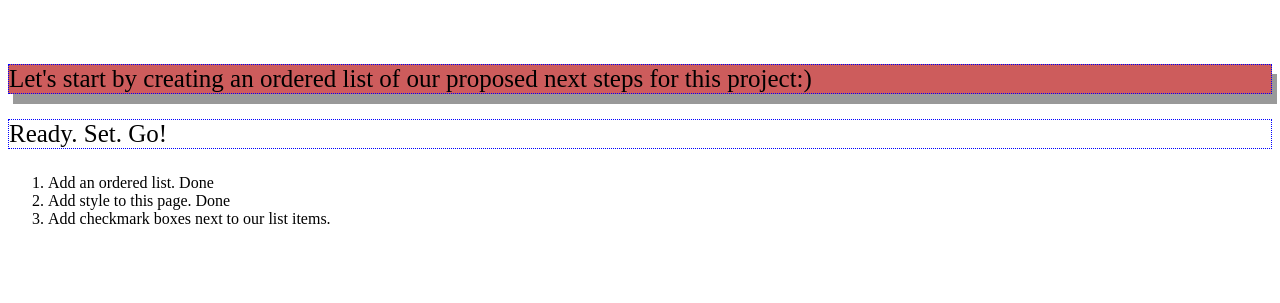
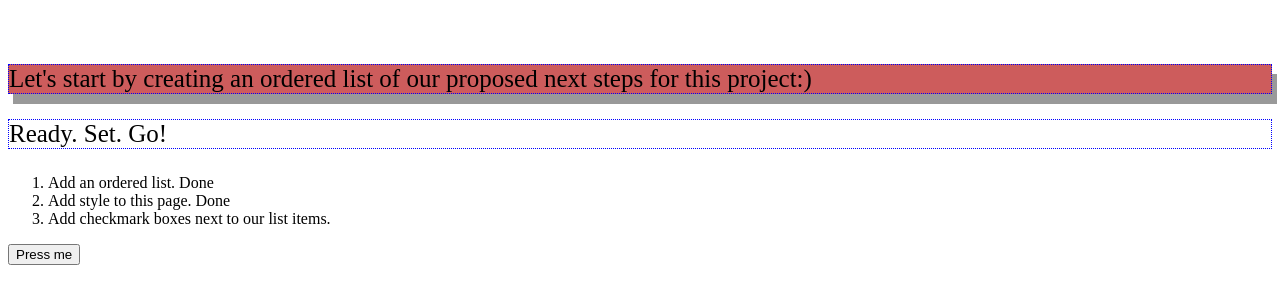
Before and after one commit to caseytroop/troopbros_test_html, a plain HTML site: page index.html in a window 1280 px wide. Shown: the part 241-544 px from the top of the page. Drawn offline with Linux system fonts and the light colour scheme.

Commit message:
Important architectural additions

```diff
--- a/index.html
+++ b/index.html
@@ -6,6 +6,12 @@
     <title>Troop Brothers HTML</title>
     <link rel="stylesheet" href="./styles/style.css">
     <!-- <link rel="icon" href="./favicon.ico" type="image/x-icon"> -->
+    <script>
+      function playMusic(){
+        var music = new Audio('forCasey.m4a');
+        music.play();
+      }
+    </script>
   </head>
   <body>
     <main>
@@ -18,6 +24,7 @@
             <li>Add checkmark boxes next to our list items.</li>
         </ol>
 
+        <button onclick="playMusic()">Press me</button>
     </main>
     <!-- <script src="index.js"></script> -->
   </body>
```
Also changed, not shown: 1 other file.
